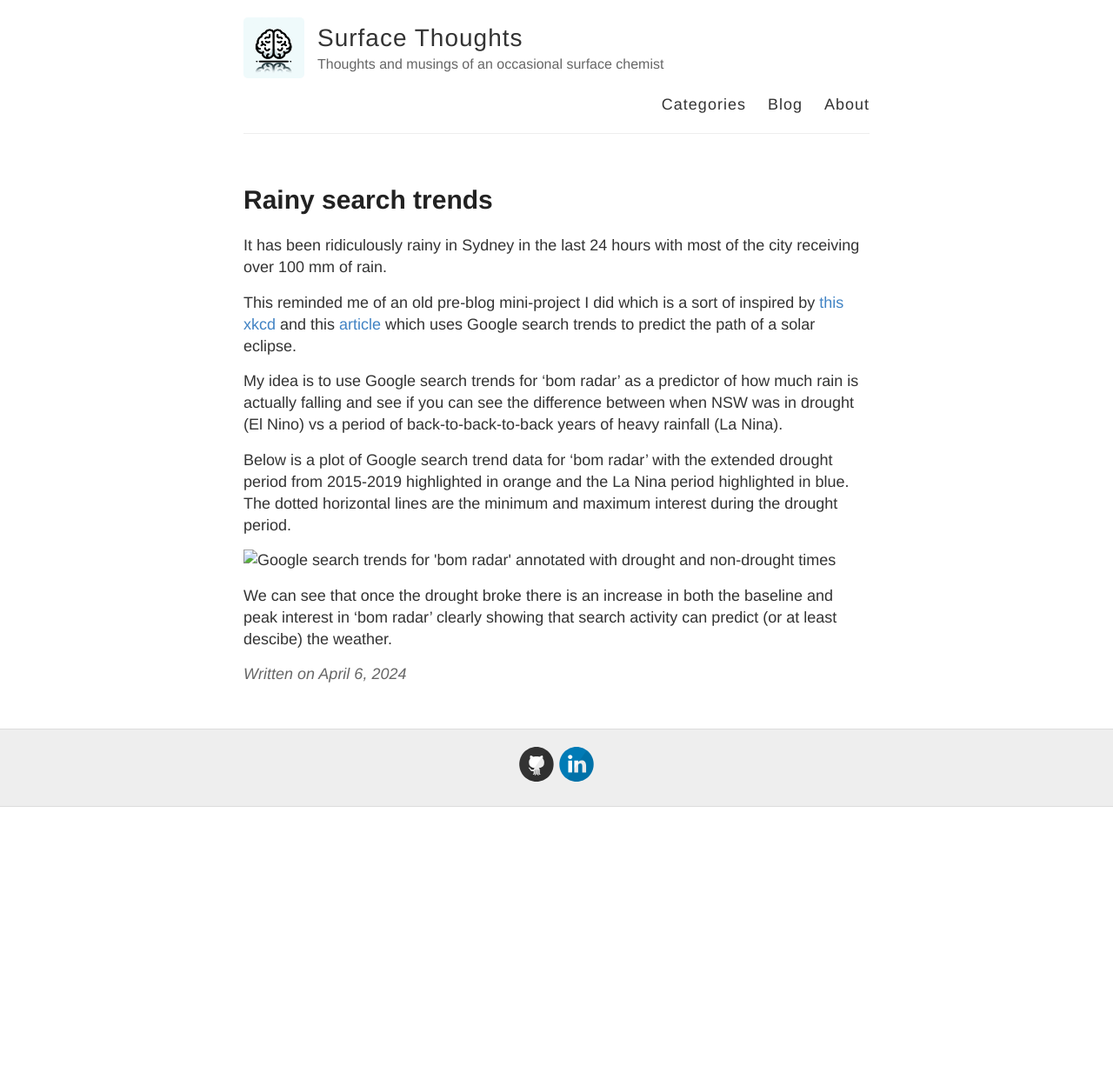
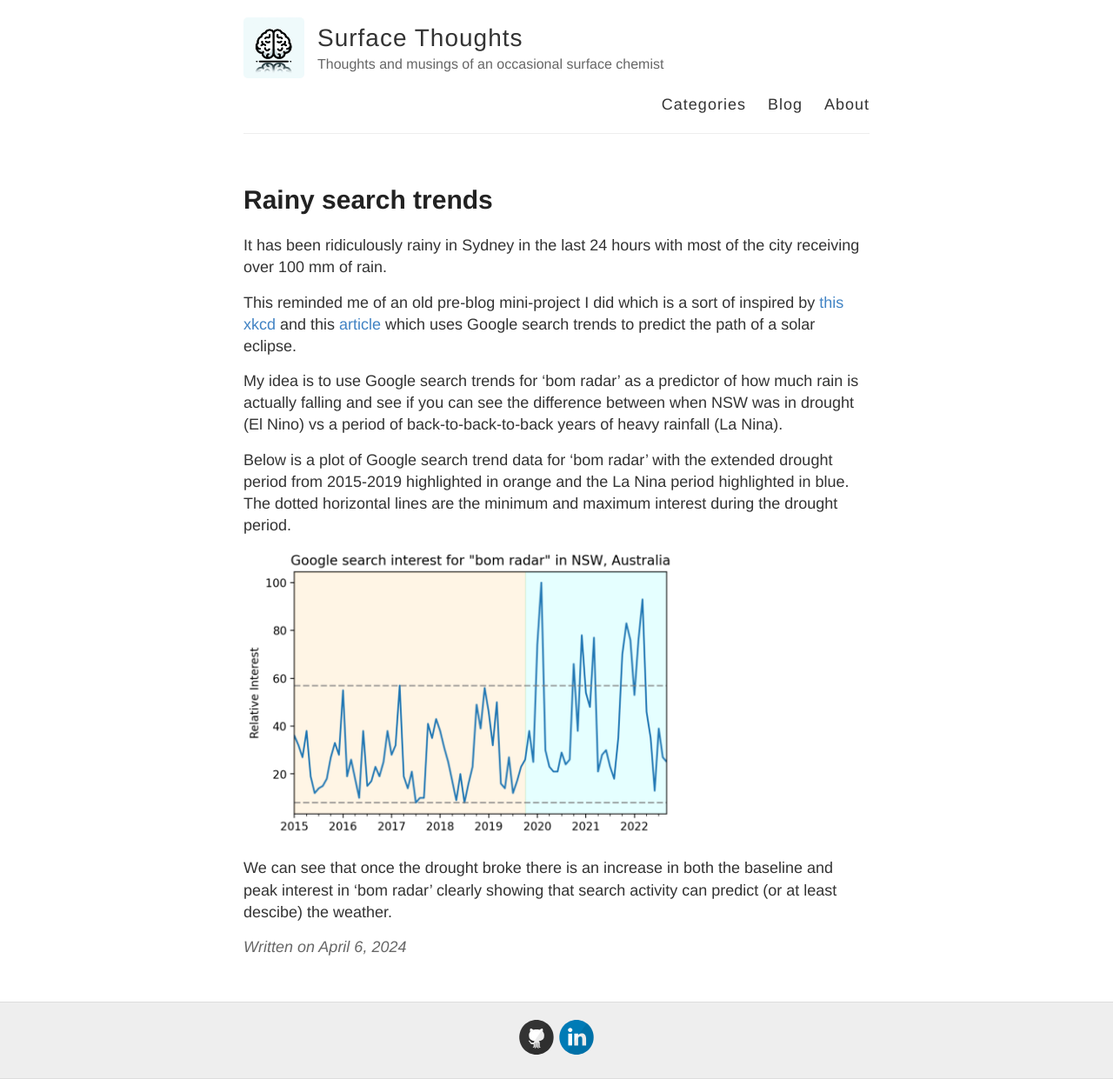
Before and after one commit to speppou/speppou.github.io, a Jekyll site: the page built from _posts/2024-04-06-Rainy-search-trends.md, in a window 1280 px wide. Shown: the whole page at 87% size. Built offline with Jekyll 4.4.1, drawn with Linux system fonts in a browser that asks for light colours; before the commit the page ends 928 px from its top, so only the background shows below that.

Commit message:
Update 2024-04-06-Rainy-search-trends.md

```diff
--- a/_posts/2024-04-06-Rainy-search-trends.md
+++ b/_posts/2024-04-06-Rainy-search-trends.md
@@ -13,6 +13,6 @@ My idea is to use Google search trends for 'bom radar' as a predictor of how muc
 
 Below is a plot of Google search trend data for 'bom radar' with the extended drought period from 2015-2019 highlighted in orange and the La Nina period highlighted in blue. The dotted horizontal lines are the minimum and maximum interest during the drought period.
 
-<img src="{{ site.baseurl }}/images/024-04-06-Rainy-search-trends/Bom_radar_trends_annotated.png" alt="Google search trends for 'bom radar' annotated with drought and non-drought times" width="500"/>
+<img src="{{ site.baseurl }}/images/2024-04-06-Rainy-search-trends/Bom_radar_trends_annotated.png" alt="Google search trends for 'bom radar' annotated with drought and non-drought times" width="500"/>
 
 We can see that once the drought broke there is an increase in both the baseline and peak interest in 'bom radar' clearly showing that search activity can predict (or at least descibe) the weather.
```
